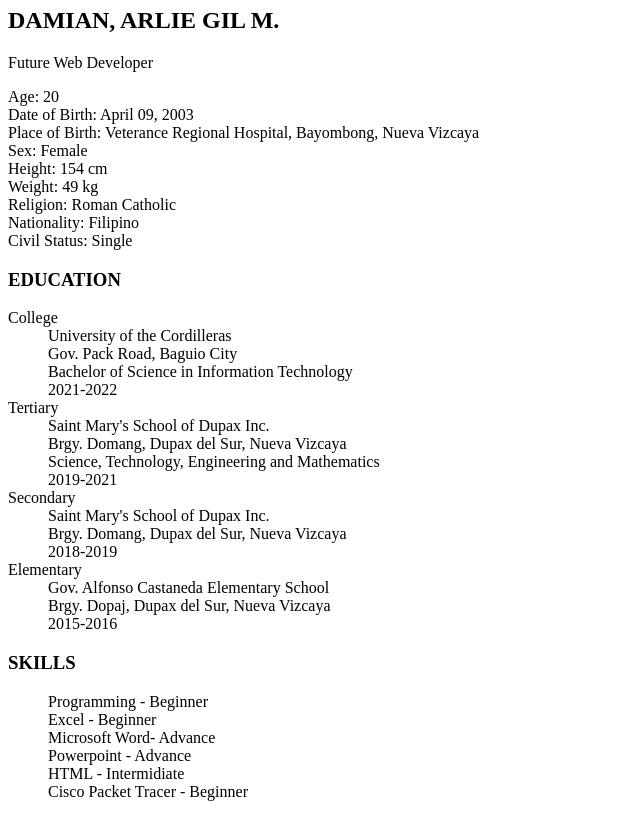
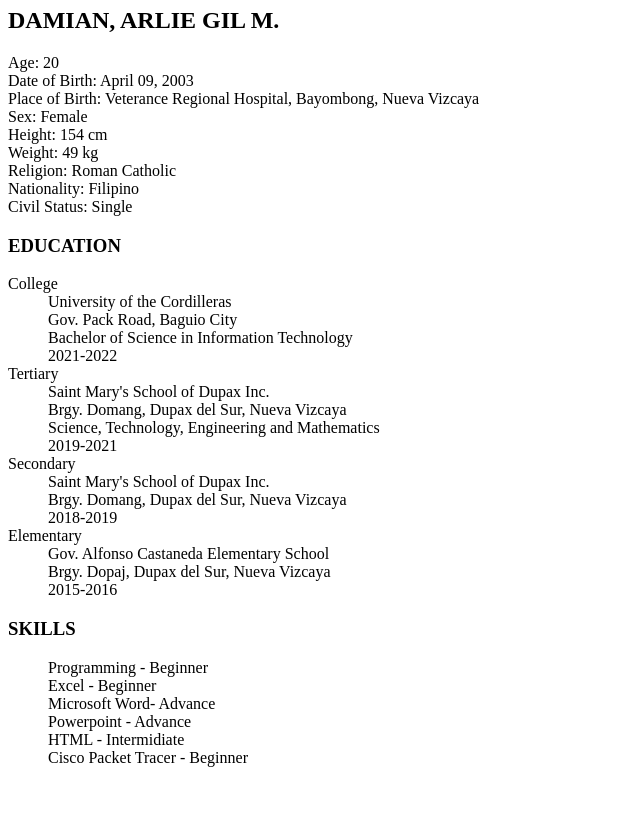
Before and after one commit to gilarlie/212660270-WebApp, a plain HTML site: page RESUME.html in a window 1280 px wide. Shown: the part 73-890 px from the top of the page, without its empty margins (0-640 px from the left). After the commit the page ends 856 px from the top, so only its background shows below. Drawn offline with Linux system fonts and the light colour scheme.

Commit message:
first commit

```diff
--- a/RESUME.html
+++ b/RESUME.html
@@ -3,7 +3,7 @@
   <head>
     <h1>RESUME</h1>
     <h2>DAMIAN, ARLIE GIL M. </h2>
-                    <p>Future Web Developer</p>
+
                 </div>
             </div>
             <div>
```
